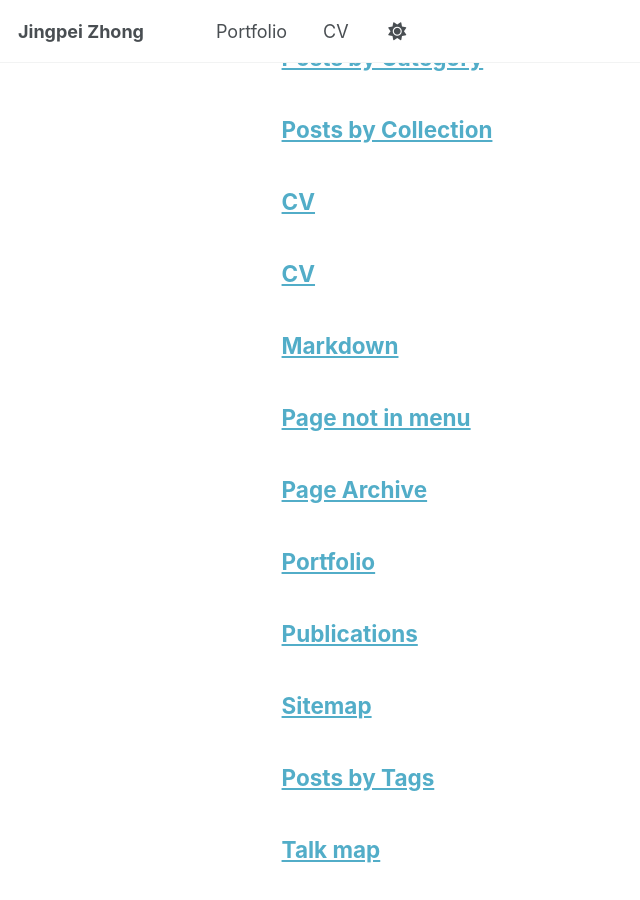
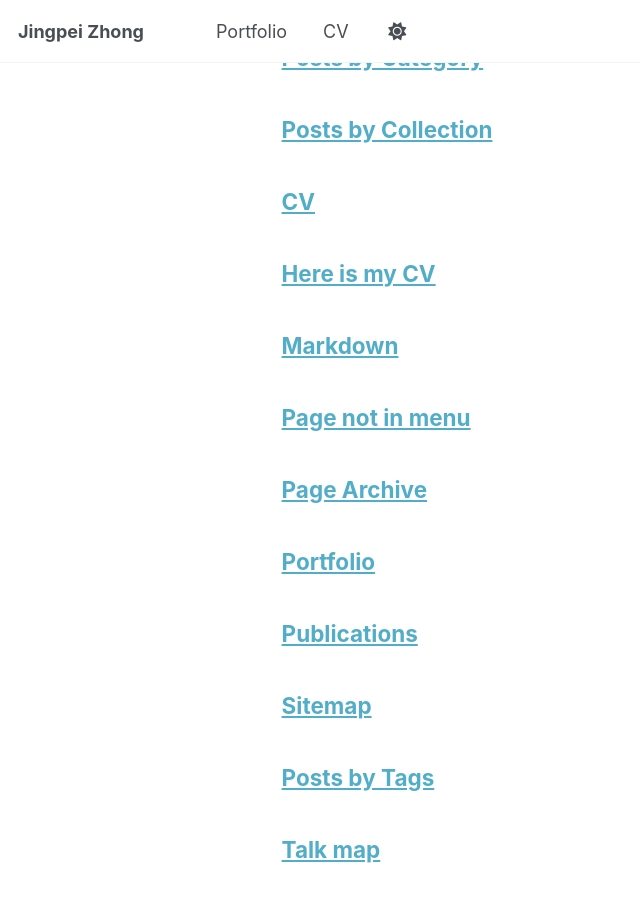
Before and after one commit to zjp6/zjp6.github.io, a Jekyll site: the page built from _pages/page-archive.html, in a window 1280 px wide and 900 px high, scrolled down 344 px. Shown: the whole window, without its empty margins (0-640 px from the left). Built offline with Jekyll 4.4.1, drawn with Linux system fonts in a browser that asks for light colours; a script bundle is joined from its source files by our own code; library files that are not in the unit come from our copies.

Commit message:
Update cv.md

```diff
--- a/_pages/cv.md
+++ b/_pages/cv.md
@@ -1,6 +1,6 @@
 ---
 layout: archive
-title: "CV"
+title: "Here is my CV"
 permalink: /cv/
 author_profile: true
 redirect_from:
```
